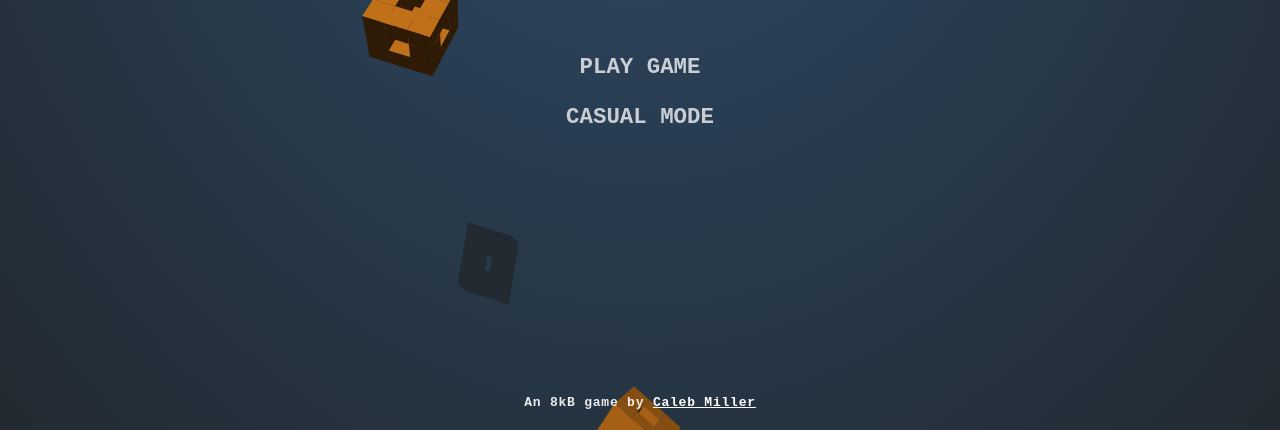
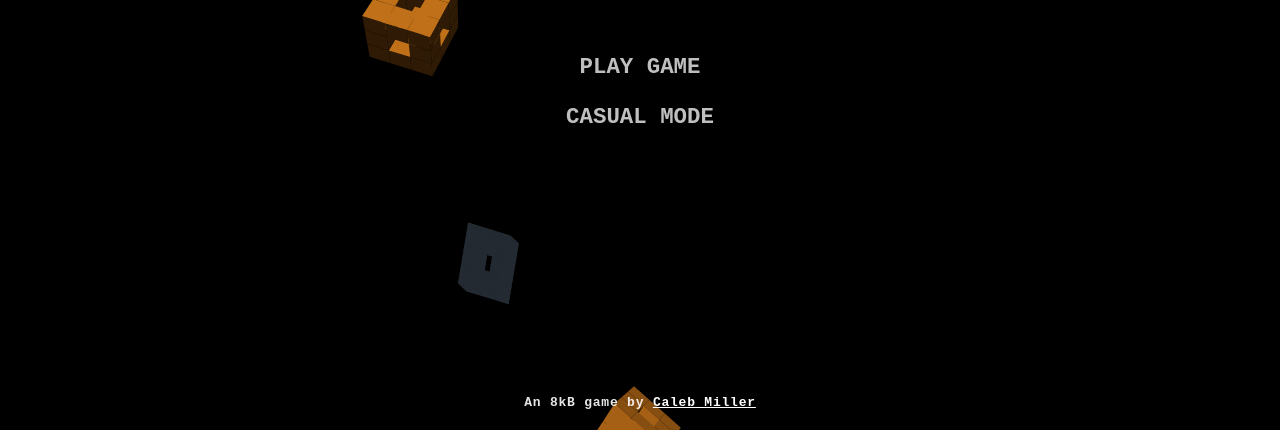
Before and after one commit to abdurashiidov/Menja-game, a plain HTML site: page index.html in a window 1280 px wide. Shown: the part 370-800 px from the top of the page. Drawn offline with Linux system fonts and the light colour scheme.

Commit message:
add commets

```diff
--- a/main.css
+++ b/main.css
@@ -1,9 +1,9 @@
 body {
 	margin: 0;
 	background-color: #000;
-	background-image: radial-gradient(ellipse at top, #335476 0.0%, #31506e 11.1%,
+	/* background-image: radial-gradient(ellipse at top, #335476 0.0%, #31506e 11.1%,
     #304b67 22.2%, #2f4760 33.3%, #2d4359 44.4%, #2c3f51 55.6%, #2a3a4a 66.7%,
-    #293643 77.8%, #28323d 88.9%, #262e36 100.0%);
+    #293643 77.8%, #28323d 88.9%, #262e36 100.0%); */
 	height: 100vh;
 	overflow: hidden;
 
```
